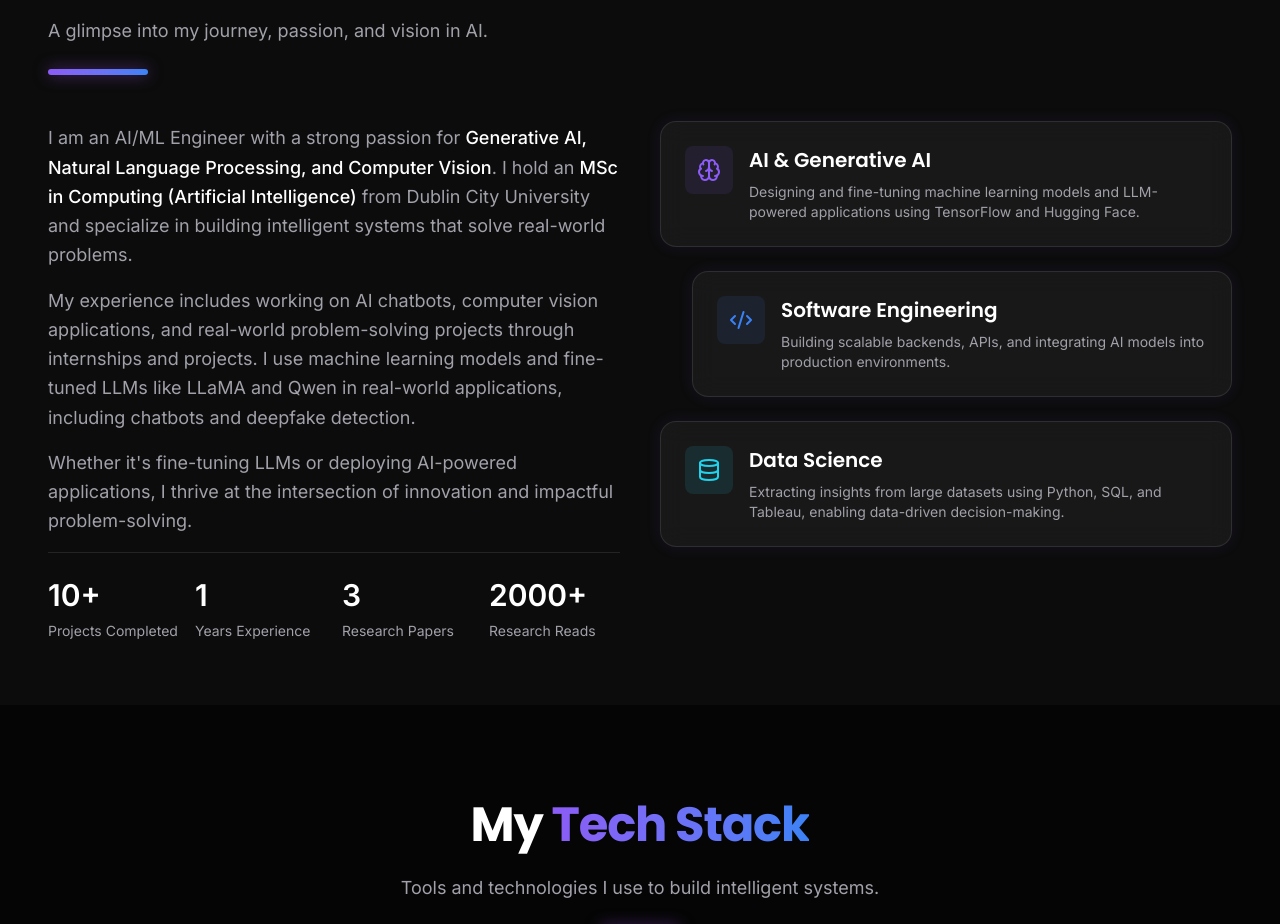
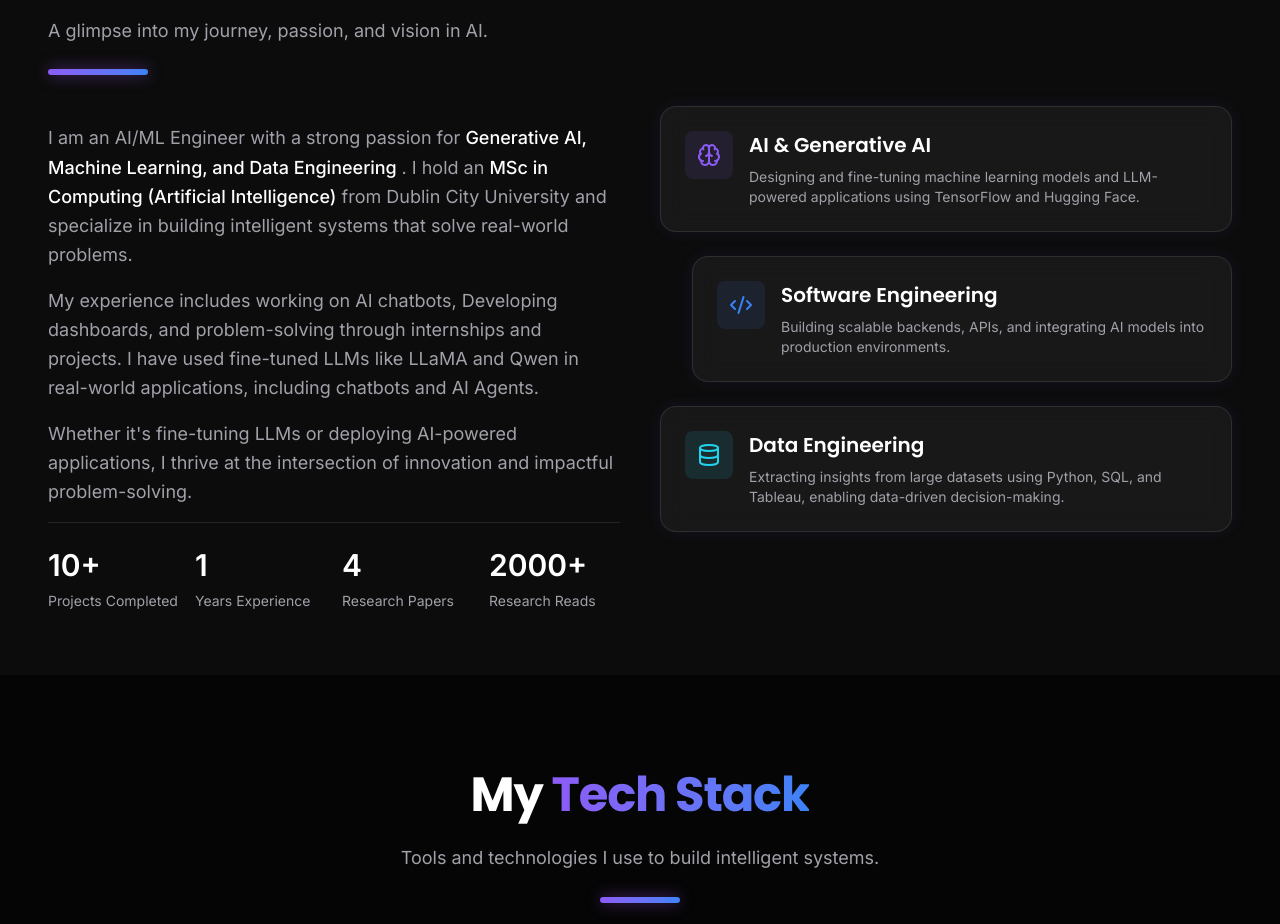
Before and after one commit to Shreyashp26/Portfolio-Website, a React (Vite) app: page / in a window 1280 px wide. Shown: the part 920-1844 px from the top of the page. Built offline with nearby package versions, Linux system fonts and the light colour scheme.

Commit message:
Update About.tsx

```diff
--- a/src/components/About.tsx
+++ b/src/components/About.tsx
@@ -6,7 +6,7 @@ export default function About() {
   const stats = [
     { label: 'Projects Completed', value: '10+' },
     { label: 'Years Experience', value: '1' },
-    { label: 'Research Papers', value: '3' },
+    { label: 'Research Papers', value: '4' },
     { label: 'Research Reads', value: '2000+' },
   ];
 
@@ -27,10 +27,10 @@ export default function About() {
             className="space-y-4 text-text-secondary text-lg leading-relaxed"
           >
             <p>
-              I am an AI/ML Engineer with a strong passion for <span className="text-white font-medium">Generative AI, Natural Language Processing, and Computer Vision</span>. I hold an <span className="text-white font-medium">MSc in Computing (Artificial Intelligence)</span> from Dublin City University and specialize in building intelligent systems that solve real-world problems.
+              I am an AI/ML Engineer with a strong passion for <span className="text-white font-medium">Generative AI, Machine Learning, and Data Engineering </span>. I hold an <span className="text-white font-medium">MSc in Computing (Artificial Intelligence)</span> from Dublin City University and specialize in building intelligent systems that solve real-world problems.
             </p>
             <p>
-             My experience includes working on AI chatbots, computer vision applications, and real-world problem-solving projects through internships and projects. I use machine learning models and fine-tuned LLMs like LLaMA and Qwen in real-world applications, including chatbots and deepfake detection.
+             My experience includes working on AI chatbots, Developing dashboards, and problem-solving through internships and projects. I have used fine-tuned LLMs like LLaMA and Qwen in real-world applications, including chatbots and AI Agents.
             </p>
             <p>
               Whether it's fine-tuning LLMs or deploying AI-powered applications, I thrive at the intersection of innovation and impactful problem-solving.
@@ -79,7 +79,7 @@ export default function About() {
                 <Database className="w-6 h-6" />
               </div>
               <div>
-                <h3 className="text-xl font-semibold text-white mb-2">Data Science</h3>
+                <h3 className="text-xl font-semibold text-white mb-2">Data Engineering</h3>
                 <p className="text-text-secondary text-sm">Extracting insights from large datasets using Python, SQL, and Tableau, enabling data-driven decision-making.</p>
               </div>
             </div>
```
